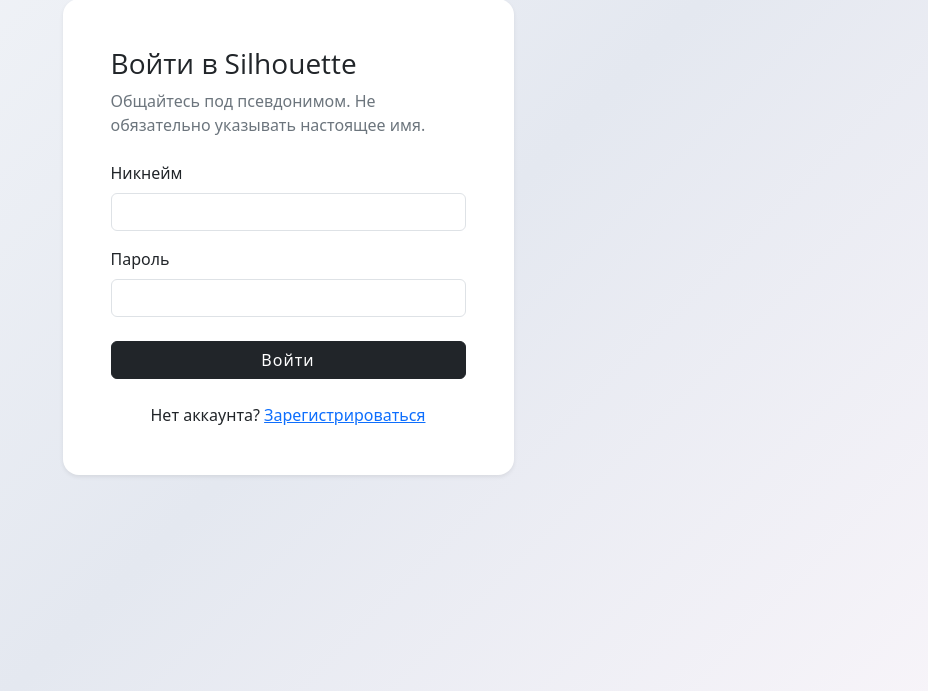
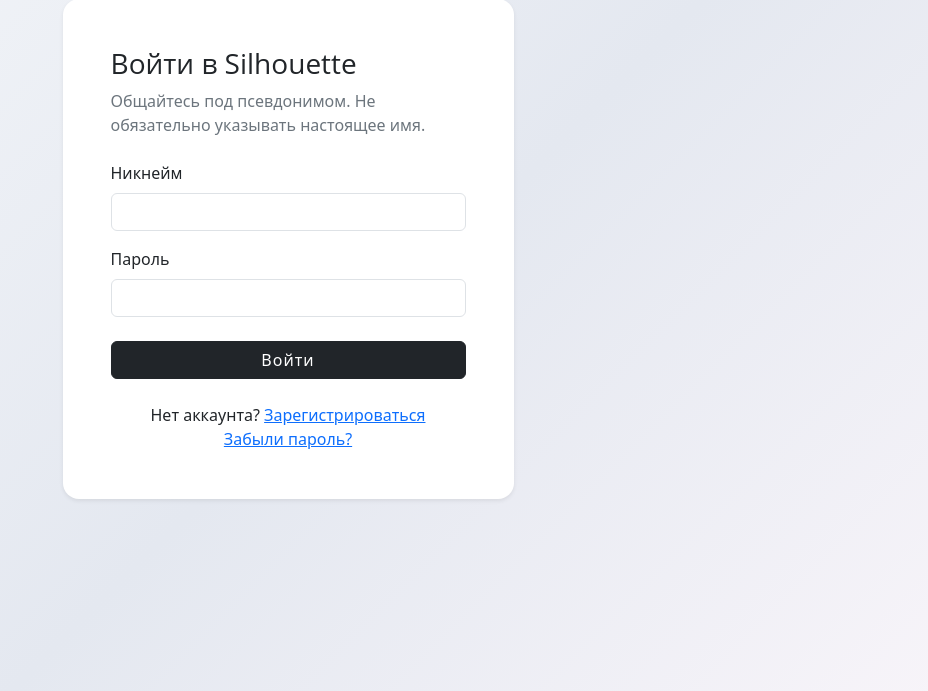
Before and after one commit to be1shebaevvv/Silhouette, a Django app: page /accounts/login in a window 1280 px wide. Shown: the part 90-781 px from the top of the page, without its empty margins (352-1280 px from the left). Run offline with Django 4.2, Linux system fonts and the light colour scheme; parts of the project's set-up code (start-up, migrations or seed data) failed here and were passed over.

Commit message:
Add password recovery link to login page

```diff
--- a/apps/accounts/templates/login.html
+++ b/apps/accounts/templates/login.html
@@ -31,6 +31,7 @@
           <button type="submit" class="btn btn-dark w-100">Войти</button>
         </form>
         <p class="mb-0 mt-4 text-center">Нет аккаунта? <a href="{% url 'register' %}">Зарегистрироваться</a></p>
+        <p class="mb-0 text-center"><a href="{% url 'password_reset' %}">Забыли пароль?</a></p>
       </div>
     </div>
   </div>
```
